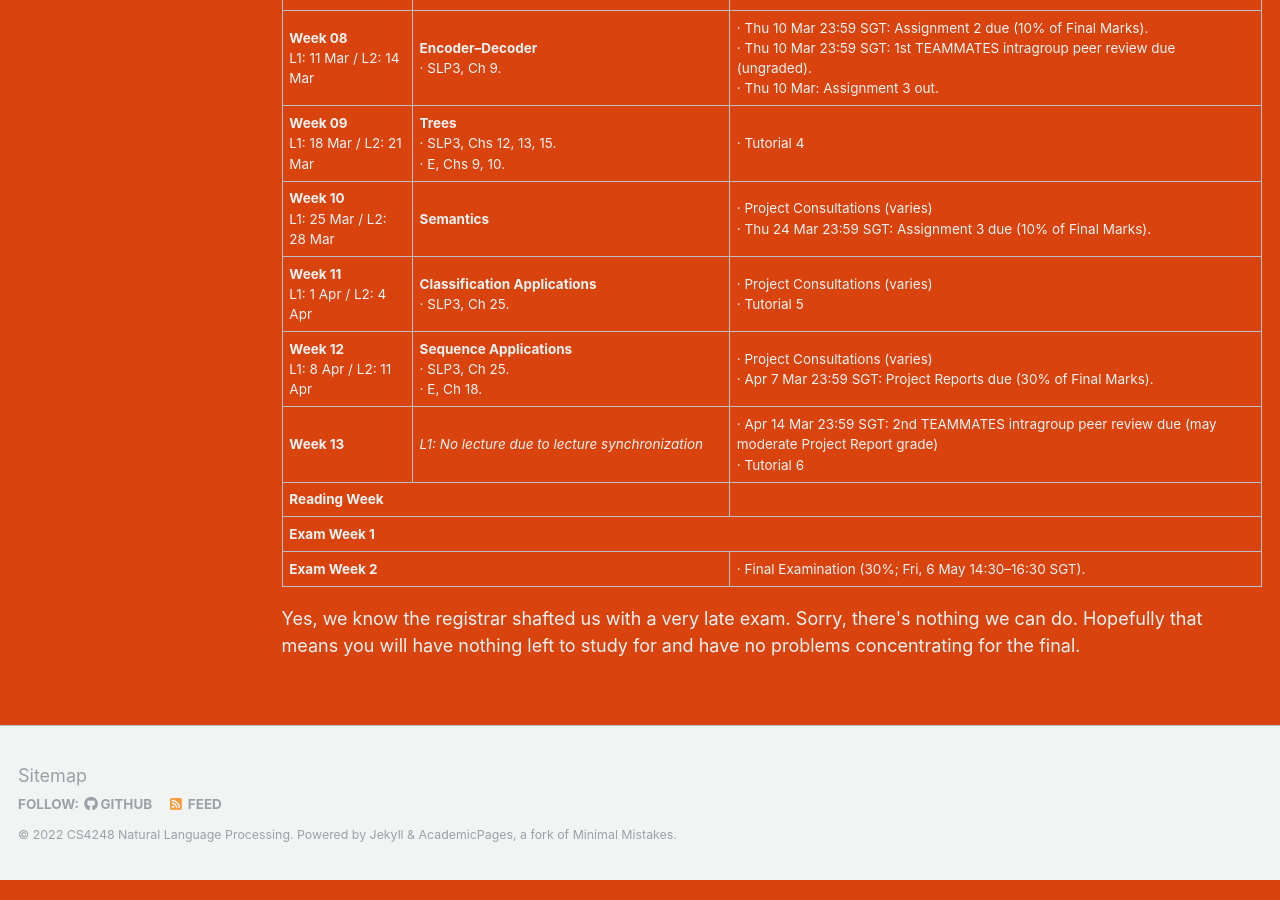
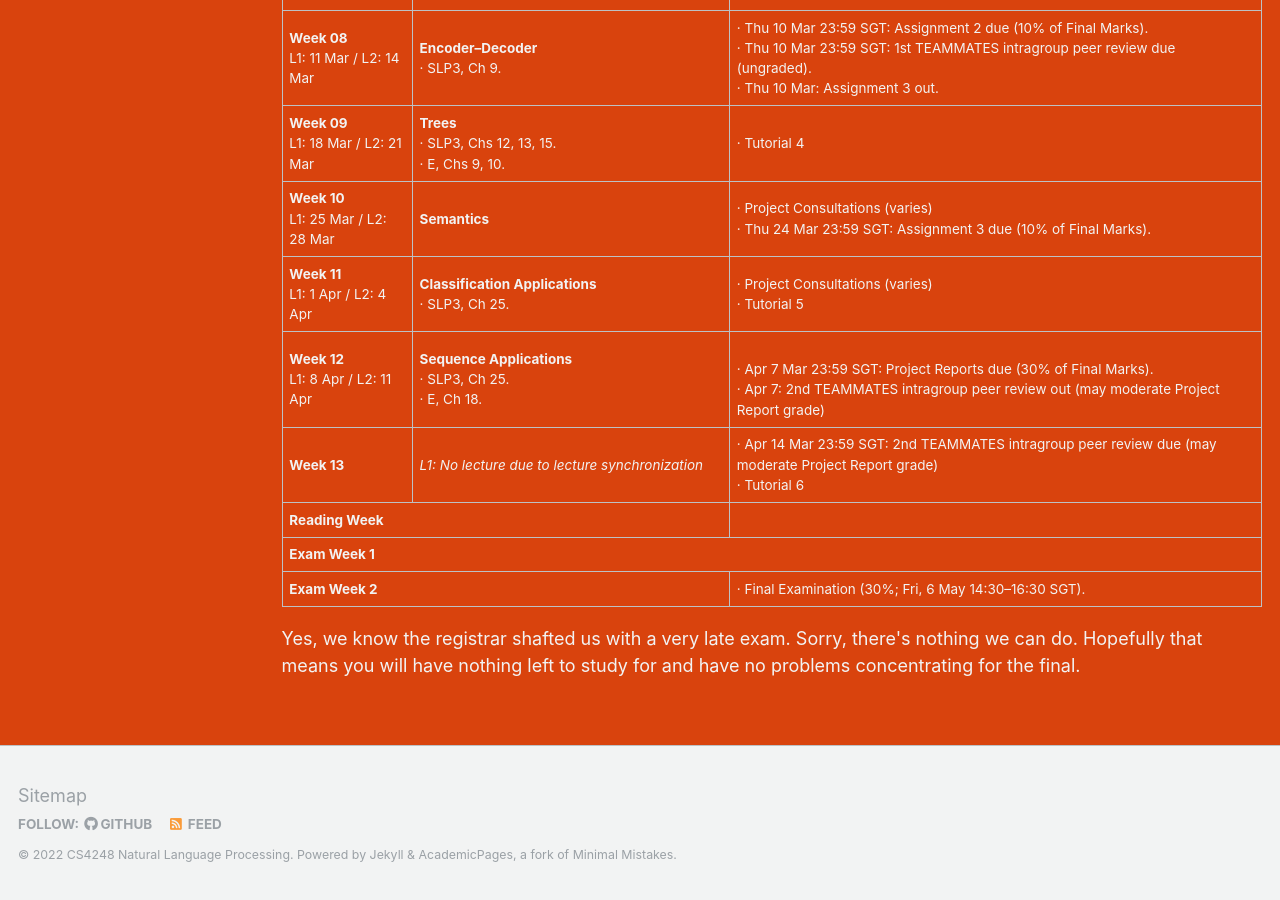
Before and after one commit to knmnyn/cs4248-2120, a Jekyll site: the page built from _pages/schedule.md, in a window 1280 px wide and 900 px high, scrolled down 1147 px. Built offline with Jekyll 4.4.1, drawn with Linux system fonts in a browser that asks for light colours.

Commit message:
Update schedule.md

```diff
--- a/_pages/schedule.md
+++ b/_pages/schedule.md
@@ -150,8 +150,9 @@ Note in the Readings column:
     <br/>· SLP3, Ch 25.
     <br/>· E, Ch 18.
   </td>
-  <td>· Project Consultations (varies)
+  <td>
      <br/>· Apr 7 Mar 23:59 SGT: Project Reports due (30% of Final Marks).
+     <br/>· Apr 7: 2nd TEAMMATES intragroup peer review out (may moderate Project Report grade)
   </td>
 </tr>
 <tr>
```
